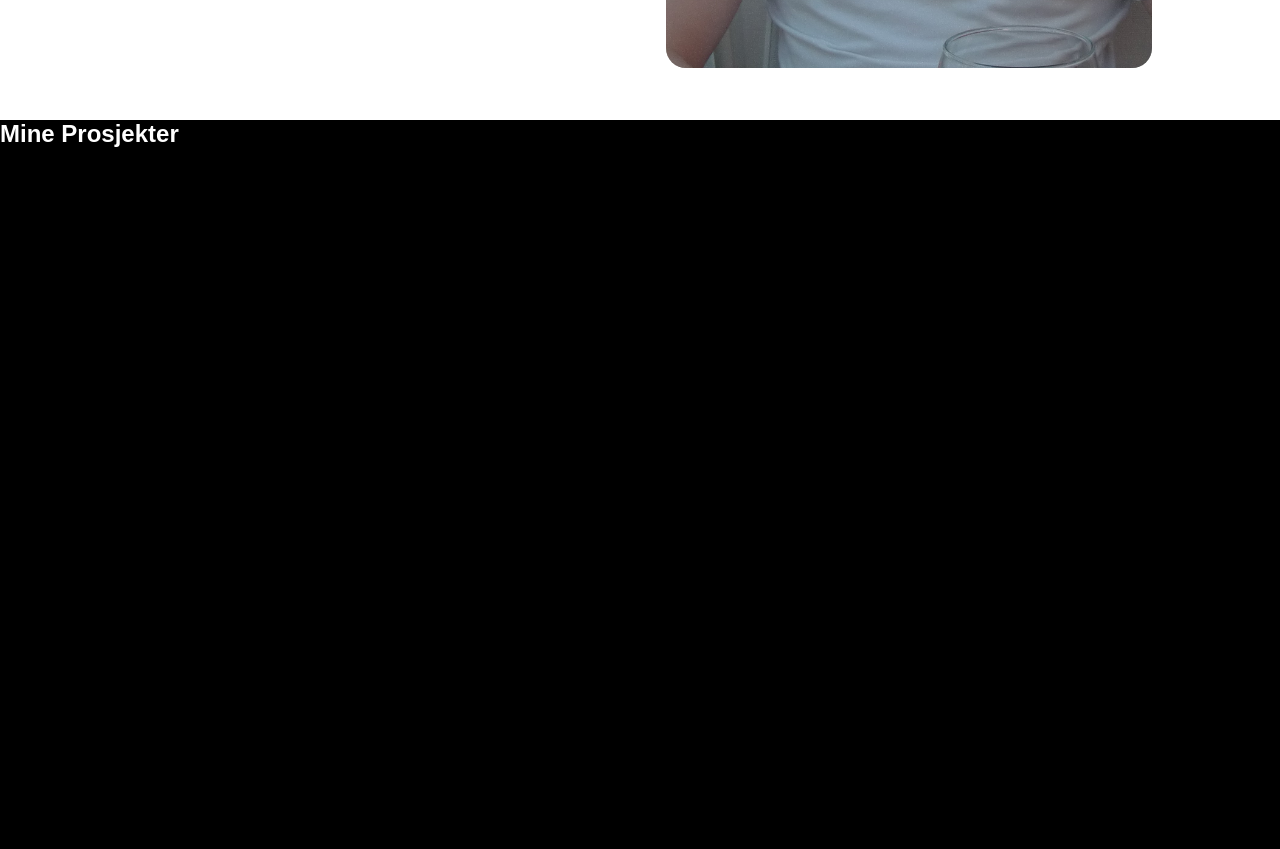
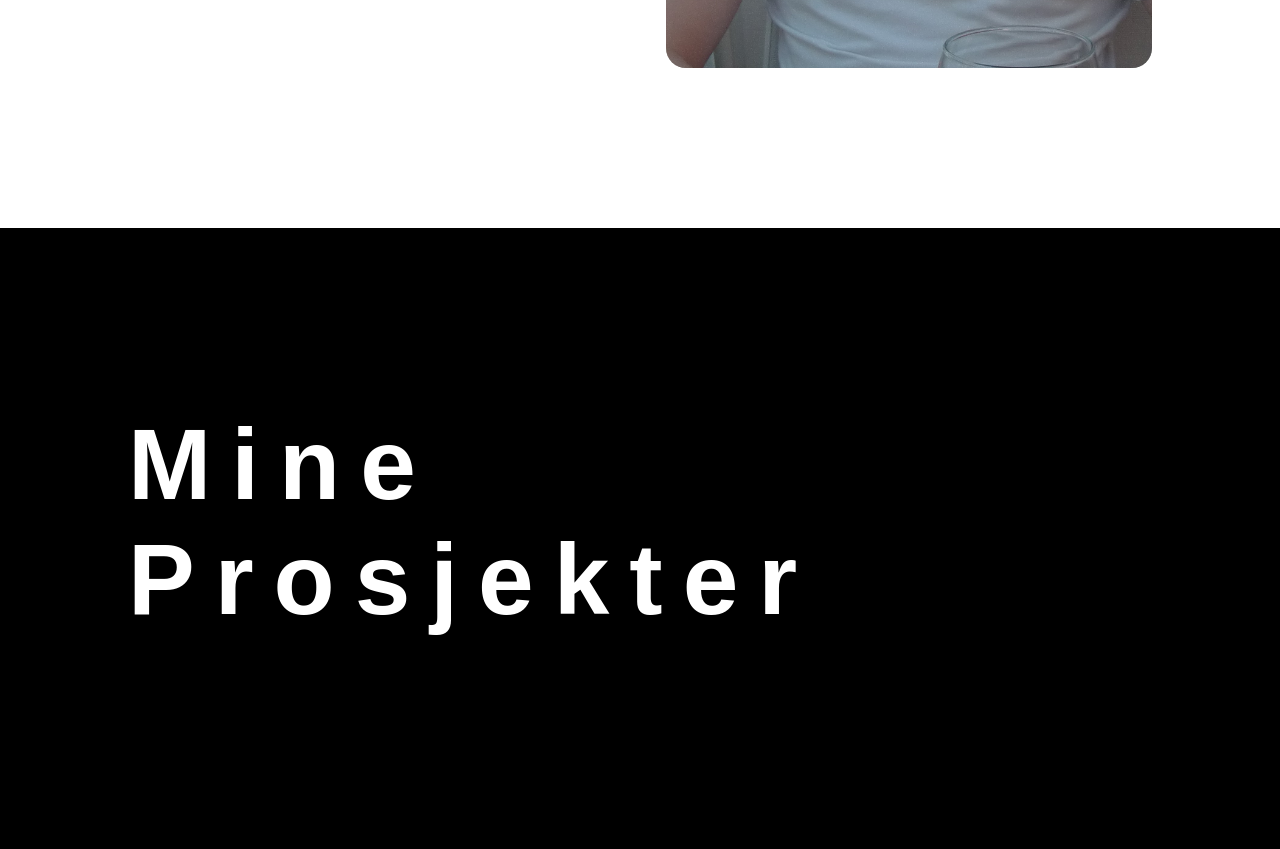
Before and after one commit to DAkintola94/Gruppe1_is, a plain HTML site: page HTML/Gutta/Fredrik.html in a window 1280 px wide. Shown: the part 1628-2477 px from the top of the page. Drawn offline with Linux system fonts and the light colour scheme.

Commit message:
fiks
fiks

```diff
--- a/CSS/Fredrik.css
+++ b/CSS/Fredrik.css
@@ -113,3 +113,23 @@ section {
     height: 100vh;
     width: 100vw;
 }
+
+#fredrik-section3-container{
+    margin: 10%;
+    padding-top: 12vh;
+    height: 84%;
+    width: 80%;
+    display: flex;
+    gap: 5%;
+    flex-direction: column;
+    align-items: center;
+    justify-content: start;
+}
+
+#fredrik-section3-overskrift{
+    flex: 1;
+    font-family: "Work Sans", sans-serif;
+    font-weight: 800;
+    font-size: 100px;
+    letter-spacing: 0.2em;
+}
--- a/HTML/Gutta/Fredrik.html
+++ b/HTML/Gutta/Fredrik.html
@@ -43,7 +43,7 @@
     </section>
 
     <section id="fredrik-section3">
-        <div id="fredrik-section3-innhold">
+        <div id="fredrik-section3-container">
             <h1 id="fredrik-section3-overskrift">Mine Prosjekter</h1>
             <div id="fredrik-section3-mine-proskjekter">
 
```
